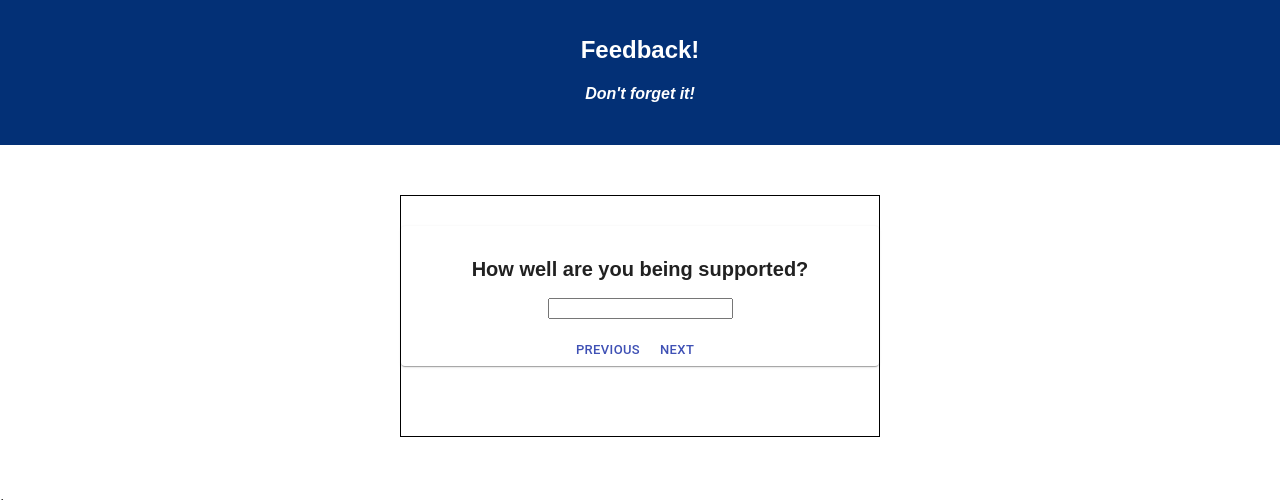
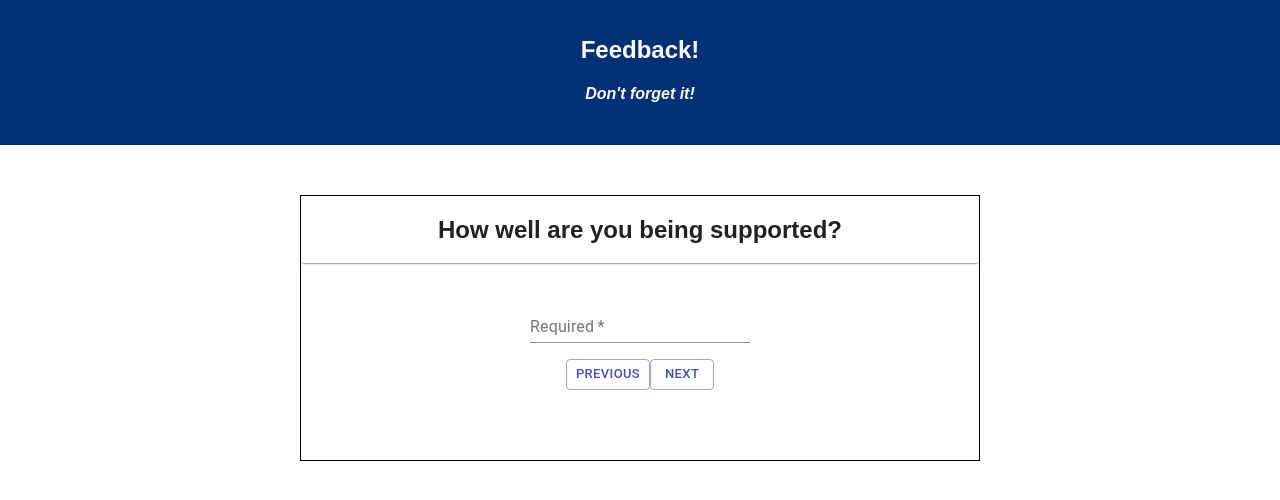
Before and after one commit to Thy696/redux-feedback-loop, a React (Create React App) app: page /#/support in a window 1280 px wide. Shown: the top 500 px of the page. Built offline with nearby package versions, Linux system fonts and the light colour scheme; no server answers.

Commit message:
add delete icon

```diff
--- a/src/components/App/App.css
+++ b/src/components/App/App.css
@@ -21,8 +21,7 @@
 
 .component_box{
   border: 1px solid black;
-  margin: 50px 400px;
-  padding-top: 30px;
+  margin: 50px 300px;
   padding-bottom: 70px;
 
 }
--- a/src/components/Comments/Comments.js
+++ b/src/components/Comments/Comments.js
@@ -1,32 +1,17 @@
 import React, { Component } from 'react';
 
 //Styling for card input feedback
-import { makeStyles } from '@material-ui/core/styles';
 import Card from '@material-ui/core/Card';
-import CardActionArea from '@material-ui/core/CardActionArea';
-import CardContent from '@material-ui/core/CardContent';
 import Button from '@material-ui/core/Button';
 import Typography from '@material-ui/core/Typography';
 
+//styling for input field
+import TextField from '@material-ui/core/TextField';
+
+import Box from '@material-ui/core/Box';
 
 
 class Comments extends Component {
-
-    // Styling with Material-UI
-
-    useStyles = makeStyles({
-        root1: {
-            maxWidth: 345,
-        },
-        media: {
-            height: 140,
-        },
-    });
-
-
-
-    // End styling with Material-UI
-
 
     componentDidMount() {
         console.log('in comment', this.props);
@@ -55,37 +40,44 @@ class Comments extends Component {
         console.log('felling input changing')
     }
 
-
     render() {
-        const classes = this.useStyles;
-
 
         return (
             <div className="component_box">
+                {/* Styling for card feedback  */}
+                <Card>
+                    <h2>Any comment you want to leave?</h2>
+                </Card>
 
-                <Card className={classes.root}>
-                    <CardActionArea>
+                <Typography variant="body2" color="textSecondary">
+                    <Box mb={2} mt={4}> {/* Margin top for buttons */}
+                        <form noValidate autoComplete="off">
+                            <TextField
+                                type="text"
+                                id="outlined-multiline-static"
+                                multiline
+                                rows={8}
+                                variant="outlined"
+                                label="Required"
+                                value={this.props.feedback.comments}
+                                onChange={(event) => this.props.handleChangefor(event, 'comments')}
+                            // use the handle change for from component parents (App.js) to handle on change for inpput field
+                            />
+                        </form>
+                    </Box>
+                </Typography>
 
-                        <CardContent>
-                            <h2>Any comment you want to leave?</h2>
-                            <Typography variant="body2" color="textSecondary" >
-                                <input type="text"
-                                    value={this.props.feedback.comments}
-                                    onChange={(event) => this.props.handleChangefor(event, 'comments')}
-                                />
-                            </Typography>
-                        </CardContent>
-                    </CardActionArea>
-                        <Button size="small" color="primary" onClick={this.handlePrevious}>{/*when the next button is clicked, it will switch to the support component*/}
+                <Box mt={2}> {/* Margin top for buttons */}
+                <Button size="small" color="primary" variant="outlined"
+                        onClick={this.handlePrevious}>{/*when the next button is clicked, it will switch to the support component*/}
                             Previous
                         </Button>
 
-                        <Button size="small" color="primary" onClick={this.handleNext} >{/*when the next button is clicked, it will switch to the review component*/}
+                    <Button size="small" color="primary" variant="outlined"
+                        onClick={this.handleNext} >{/*when the next button is clicked, it will switch to the review component*/}
                             Next
                         </Button>
-                </Card>
-
-
+                </Box>
                 {/* {JSON.stringify(this.props.comments)} */}
 
             </div>
--- a/src/components/Feeling/Feeling.js
+++ b/src/components/Feeling/Feeling.js
@@ -1,39 +1,27 @@
 import React, { Component } from 'react';
-import { makeStyles } from '@material-ui/core/styles';
 import Card from '@material-ui/core/Card';
-import CardActionArea from '@material-ui/core/CardActionArea';
-import CardContent from '@material-ui/core/CardContent';
 import Button from '@material-ui/core/Button';
 import Typography from '@material-ui/core/Typography';
+//styling for input field
+import TextField from '@material-ui/core/TextField';
 
+import Box from '@material-ui/core/Box';
 
 
 class Feeling extends Component {
-    // Styling with Material-UI
-
-    useStyles = makeStyles({
-        root: {
-            maxWidth: 345,
-        },
-        media: {
-            height: 140,
-        },
-    });
-
-    // End styling with Material-UI
-
 
     componentDidMount() {
         console.log('in feeling', this.props)
     }
 
-    handleNextButton = () => { // condition for the input field is not been empty
-        // let this.props.feeling =
+    //handle NEXT button
+    handleNextButton = () => {
+        // condition for the input field is not been empty
         if (this.props.feedback.feeling === '') {
             alert('This field is requied');
         } else {
             console.log('Next clicked!')
-            // handle next button to moving to understanding component
+            // handle next button to moving to component understanding
             this.props.history.push('/understanding');
             this.props.dispatch({
                 type: 'feeling',
@@ -43,29 +31,36 @@ class Feeling extends Component {
     }
 
     render() {
-        const classes = this.useStyles;
 
         return (
             <div className="component_box">
-                <Card className={classes.root}>
-                    <CardActionArea>
-
-                        <CardContent>
-                            <h2>How are you felling today?</h2>
-                            <Typography variant="body2" color="textSecondary">
-                                <input type="number" placeholder="Your feeling"
-                                    value={this.props.feedback.feeling}
-                                    onChange={(event) => this.props.handleChangefor(event, 'feeling')}// use the handle change for from component parents (App.js) to handle on change for inpput field
-                                />
-                            </Typography>
-                        </CardContent>
-                    </CardActionArea>
-                        <Button size="small" color="primary" onClick={this.handleNextButton}>
-                            Next
-                        </Button>
-
+                {/* Styling for card feedback  */}
+                <Card className="card_header">
+                    <h2>How are you felling today?</h2>
                 </Card>
 
+                <Typography variant="body2" color="textSecondary">
+                    <Box mb={2}> {/* Margin top for buttons */}
+                        <form noValidate autoComplete="off">
+                            <TextField
+                                type="number"
+                                required id="standard-required"
+                                label="Required"
+                                value={this.props.feedback.feeling}
+                                onChange={(event) => this.props.handleChangefor(event, 'feeling')}
+                            // use the handle change for from component parents (App.js) to handle on change for inpput field
+                            />
+                        </form>
+                    </Box>
+                </Typography>
+
+                <Box mt={2}> {/* Margin top for buttons */}
+                    <Button size="small" color="primary"
+                        variant="outlined"
+                        onClick={this.handleNextButton}> {/*when the next button is clicked, it will switch to the understanding component*/}
+                        NEXT
+                    </Button>
+                </Box>
                 {/* {JSON.stringify(this.props.feeling)} */}
             </div>
         )
--- a/src/components/Header/Header.js
+++ b/src/components/Header/Header.js
@@ -5,7 +5,7 @@ class Header extends Component {
 
     handleClickHome = () => {
         console.log('in handleClickHome');
-        // this.props.history.push('/');
+        this.props.history.push('/');
     }
 
     render() {
--- a/src/components/Home/Home.js
+++ b/src/components/Home/Home.js
@@ -1,44 +1,32 @@
 import React, { Component } from 'react';
-import { makeStyles } from '@material-ui/core/styles';
 import Card from '@material-ui/core/Card';
 import CardActionArea from '@material-ui/core/CardActionArea';
 import CardContent from '@material-ui/core/CardContent';
 
+import Box from '@material-ui/core/Box';
+
 class Home extends Component {
-    // Styling with Material-UI
 
-    useStyles = makeStyles({
-        root: {
-            maxWidth: 345,
-        },
-        media: {
-            height: 140,
-        },
-    });
-    // End styling with Material-UI
-
-
-    handleGo = () => { // handle Go button to bring the use to the Feeling component
+    handleClick = () => { // handle Go button to bring the use to the Feeling component
         console.log('go clicked!')
         this.props.history.push('/feeling');
-
     }
 
     render() {
-        const classes = this.useStyles;
 
         return (
             <div className="home_component component_box">
-                <Card className={classes.root}>
-                    <CardActionArea>
-                        <CardContent>
-                            <h2  onClick={this.handleGo} >Start giving feedback</h2>
-                        </CardContent>
-                    </CardActionArea>
-                    {/*when the Go button is clicked, it will switch to the feeling component*/}
+                <Box mt={4}>
+                    <Card  onClick={this.handleClick}>
+                        <CardActionArea>
+                            <CardContent>
+                                <h2>Start giving feedback</h2>
+                            </CardContent>
+                        </CardActionArea>
+                        {/*when "Start giving feedback" is clicked, it will switch to the feeling component*/}
 
-                </Card>
-
+                    </Card>
+                </Box>
             </div>
         )
     }
--- a/src/components/Rev1ew/Rev1ew.js
+++ b/src/components/Rev1ew/Rev1ew.js
@@ -1,10 +1,11 @@
 import React, { Component } from "react";
 // import SubmissionSuccess from '../ReviewItem/ReviewItem'
-import { makeStyles } from '@material-ui/core/styles';
 import Card from '@material-ui/core/Card';
-import CardActionArea from '@material-ui/core/CardActionArea';
 import CardContent from '@material-ui/core/CardContent';
 import Button from '@material-ui/core/Button';
+
+import Box from '@material-ui/core/Box';
+
 
 //styling for snackbar
 // import Snackbar from '@material-ui/core/Snackbar';
@@ -13,24 +14,6 @@ import Button from '@material-ui/core/Button';
 
 
 class Rev1ew extends Component {
-
-    // Styling with Material-UI
-
-    useStyles = makeStyles({
-        root: {
-            maxWidth: 345,
-        },
-        media: {
-            height: 140,
-        },
-    });
-
-    //-----------------------------
-
-
-
-    // End styling with Material-UI
-
 
     componentDidMount() {
         console.log('in review ', this.props);
@@ -48,27 +31,24 @@ class Rev1ew extends Component {
     }
 
     render() {
-        const classes = this.useStyles;
-
 
         return (
             <div className="component_box">
-                <Card className={classes.root}>
-                    <CardActionArea>
-
-                        <CardContent>
-                            <h1>Giving feedback</h1>
-                            <p>Feeling: {this.props.feedback.feeling}</p>
-                            <p>Understanding: {this.props.feedback.understanding}</p>
-                            <p>Support: {this.props.feedback.support}</p>
-                            <p>Comment: {this.props.feedback.comments}</p>
-                        </CardContent>
-                    </CardActionArea>
-                        <Button size="small" color="primary" onClick={this.handleSubmit}>{/*when the next button is cpcked, it will switch to the support component*/}
+                <Card>
+                    <h1>Giving feedback</h1>
+                </Card>
+                <CardContent>
+                    <p >Feeling: {this.props.feedback.feeling}</p>
+                    <p>Understanding: {this.props.feedback.understanding}</p>
+                    <p>Support: {this.props.feedback.support}</p>
+                    <p>Comment: {this.props.feedback.comments}</p>
+                </CardContent>
+                <Box mt={2}> {/* Margin top for buttons */}
+                    <Button size="small" color="primary" variant="outlined"
+                        onClick={this.handleSubmit}>{/*when the next button is cpcked, it will switch to the support component*/}
                             Submit
                         </Button>
-                </Card>
-
+                </Box>
 
             </div>
 
--- a/src/components/SubmissionSuccess/SubmissionSuccess.js
+++ b/src/components/SubmissionSuccess/SubmissionSuccess.js
@@ -1,23 +1,12 @@
 import React, { Component } from "react";
-import { makeStyles } from '@material-ui/core/styles';
 import Card from '@material-ui/core/Card';
 import CardActionArea from '@material-ui/core/CardActionArea';
 import CardContent from '@material-ui/core/CardContent';
-import Button from '@material-ui/core/Button';
+
+import Box from '@material-ui/core/Box';
+
 
 class SubmissionSuccess extends Component {
-
-    // Styling with Material-UI
-
-    useStyles = makeStyles({
-        root: {
-            maxWidth: 345,
-        },
-        media: {
-            height: 140,
-        },
-    });
-    // End styling with Material-UI
 
 
     handleButton = () => {
@@ -28,25 +17,25 @@ class SubmissionSuccess extends Component {
     }
 
     render() {
-        const classes = this.useStyles;
 
         return (
             <div className="component_box">
-                <Card className={classes.root}>
-                    <CardActionArea>
-                        <CardContent>
-                            <h1>Feedback!</h1>
-                        </CardContent>
-                    </CardActionArea>
-
-                    <Button size="small" color="primary" onClick={this.handleButton} >{/*when the next button is clicked, it will switch to the support component*/}
-                        Leave New Feedback
-                        </Button>
-                </Card>
+                {/* Styling for card feedback  */}
+                <h1>Thank you!</h1>
+                <Box mt={3}>
+                    <Card onClick={this.handleButton}>
+                        <CardActionArea>
+                            <CardContent>
+                                <h2 >Leave New Feedback</h2>
+                                {/*when the next button is clicked, it will switch to the home component*/}
+                            </CardContent>
+                        </CardActionArea>
+                    </Card>
+                </Box>
 
 
 
-            </div>
+            </div >
         )
     }
 }
--- a/src/components/Support/Support.js
+++ b/src/components/Support/Support.js
@@ -1,31 +1,20 @@
 import React, { Component } from 'react';
-import { makeStyles } from '@material-ui/core/styles';
 import Card from '@material-ui/core/Card';
-import CardActionArea from '@material-ui/core/CardActionArea';
-import CardContent from '@material-ui/core/CardContent';
 import Button from '@material-ui/core/Button';
 import Typography from '@material-ui/core/Typography';
 
+//styling for input field
+import TextField from '@material-ui/core/TextField';
+
+import Box from '@material-ui/core/Box';
+
+
 class Support extends Component {
-
-    // Styling with Material-UI
-
-    useStyles = makeStyles({
-        root: {
-            maxWidth: 345,
-        },
-        media: {
-            height: 140,
-        },
-    });
-
-    // End styling with Material-UI
 
 
     componentDidMount() {
         console.log('in support', this.props);
     }
-
 
     handleNext = () => { // condition for the input field is not been empty
         // let this.props.feeling =
@@ -59,32 +48,41 @@ class Support extends Component {
 
 
     render() {
-        const classes = this.useStyles;
 
         return (
             <div className="component_box">
-                <Card className={classes.root}>
-                    <CardActionArea>
+                {/* Styling for card feedback  */}
 
-                        <CardContent>
-                            <h2> How well are you being supported?</h2>
-                            <Typography variant="body2" color="textSecondary" >
-                                <input type="number"
-                                    value={this.props.feedback.support}
-                                    onChange={(event) => this.props.handleChangefor(event, 'support')}
-                                />
-                            </Typography>
-                        </CardContent>
-                    </CardActionArea>
-                        <Button size="small" color="primary" onClick={this.handlePrevious}>{/*when the next button is clicked, it will switch to the understanding component*/}
+                <Card>
+                    <h2> How well are you being supported?</h2>
+                </Card>
+
+                <Typography variant="body2" color="textSecondary">
+                    <Box mb={2} mt={4}> {/* Margin top for buttons */}
+                        <form noValidate autoComplete="off">
+                            <TextField
+                                type="number"
+                                required id="standard-required"
+                                label="Required"
+                                // defaultValue="Your feeling"
+                                value={this.props.feedback.support}
+                                onChange={(event) => this.props.handleChangefor(event, 'support')}
+                            // use the handle change for from component parents (App.js) to handle on change for inpput field
+                            />
+                        </form>
+                    </Box>
+                </Typography>
+
+                <Box mt={2}> {/* Margin top for buttons */}
+                <Button size="small" color="primary" variant="outlined"
+                        onClick={this.handlePrevious}>{/*when the next button is clicked, it will switch to the comment component*/}
                             Previous
                         </Button>
-                        <Button size="small" color="primary" onClick={this.handleNext}>{/*when the next button is clicked, it will switch to the comment component*/}
+                    <Button size="small" color="primary" variant="outlined"
+                        onClick={this.handleNext}>{/*when the next button is clicked, it will switch to the understanding component*/}
                             Next
                         </Button>
-                </Card>
-
-
+                </Box>
                 {/* {JSON.stringify(this.props.support)} */}
             </div>
         )
--- a/src/components/Understanding/Understanding.js
+++ b/src/components/Understanding/Understanding.js
@@ -1,30 +1,21 @@
 import React, { Component } from 'react';
-import { makeStyles } from '@material-ui/core/styles';
 import Card from '@material-ui/core/Card';
-import CardActionArea from '@material-ui/core/CardActionArea';
-import CardContent from '@material-ui/core/CardContent';
 import Button from '@material-ui/core/Button';
 import Typography from '@material-ui/core/Typography';
 
+//styling for input field
+import TextField from '@material-ui/core/TextField';
+
+import Box from '@material-ui/core/Box';
+
+
 class Understanding extends Component {
-
-    // Styling with Material-UI
-    useStyles = makeStyles({
-        root: {
-            maxWidth: 345,
-        },
-        media: {
-            height: 140,
-        },
-    });
-    // End styling with Material-UI
 
 
     componentDidMount() {
         console.log('in understanding', this.props);
     }
     handleNextButton = () => { // condition for the input field is not been empty
-        // let this.props.feeling =
         if (this.props.feedback.understanding === "") {
             alert('This field is requied');
         } else {
@@ -55,33 +46,43 @@ class Understanding extends Component {
 
 
     render() {
-        const classes = this.useStyles;
+
 
         return (
             <div className="component_box understanding_component" >
+                {/* Styling for card feedback  */}
 
-                <Card className={classes.root}>
-                    <CardActionArea>
 
-                        <CardContent>
-                            <h2>How well are you understanding the content?</h2>
-                            <Typography variant="body2" color="textSecondary" >
-                                <input type="number"
-                                    value={this.props.feedback.understanding}
-                                    onChange={(event) => this.props.handleChangefor(event, 'understanding')}
-                                />
-                            </Typography>
-                        </CardContent>
-                    </CardActionArea>
-                        <Button size="small" color="primary" onClick={this.handlePrevious}>{/*when the next button is clicked, it will switch to the feeling component*/}
+                <Card>
+                    <h2>How well are you understanding the content?</h2>
+                </Card>
+
+                <Typography variant="body2" color="textSecondary">
+                    <Box mb={2} mt={4}> {/* Margin top for buttons */}
+                        <form noValidate autoComplete="off">
+                            <TextField
+                                type="number"
+                                required id="standard-required"
+                                label="Required"
+                                // defaultValue="Your feeling"
+                                value={this.props.feedback.understanding}
+                                onChange={(event) => this.props.handleChangefor(event, 'understanding')}
+                            // use the handle change for from component parents (App.js) to handle on change for inpput field
+                            />
+                        </form>
+                    </Box>
+                </Typography>
+
+                <Box mt={2}> {/* Margin top for buttons */}
+                <Button size="small" color="primary" variant="outlined"
+                        onClick={this.handlePrevious}>{/*when the next button is clicked, it will switch to the feeling component*/}
                             Previous
                         </Button>
-                        <Button size="small" color="primary" onClick={this.handleNextButton} >{/*when the next button is clicked, it will switch to the support component*/}
+                    <Button size="small" color="primary" variant="outlined"
+                        onClick={this.handleNextButton} >{/*when the next button is clicked, it will switch to the support component*/}
                             Next
                         </Button>
-                </Card>
-
-
+                </Box>
                 {/* {JSON.stringify(this.props.understanding)} */}
 
             </div>
```
Also changed, not shown: src/components/Admin/Admin.js (+29 -7 lines), src/components/FeedbackItem/FeedbackItem.js (+27 -15 lines).
